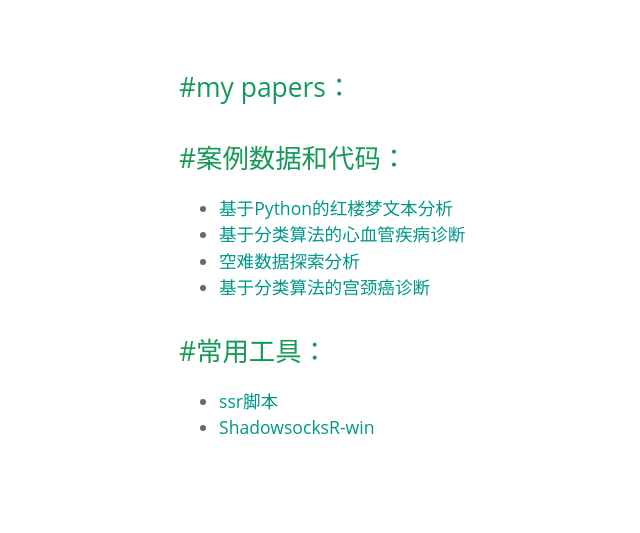
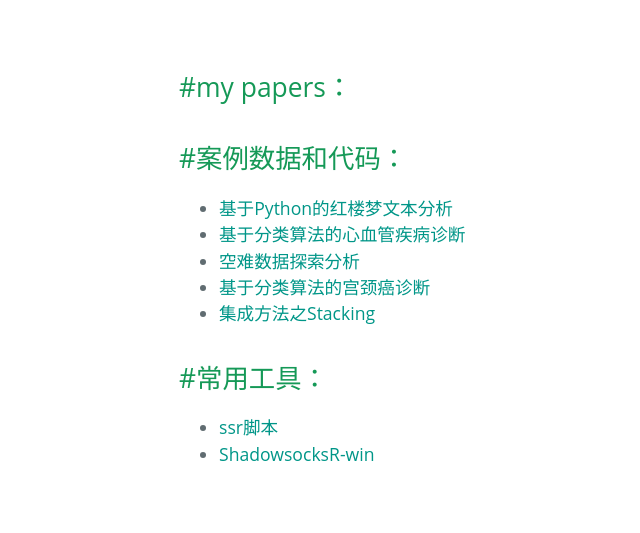
Before and after one commit to whiterr/whiterr.github.io, a Jekyll site: the page built from pages/download.md, in a window 1280 px wide. Shown: the part 373-906 px from the top of the page, without its empty margins (45-685 px from the left). Built offline with Jekyll 4.4.1, drawn with Linux system fonts in a browser that asks for light colours; some web fonts are replaced.

Commit message:
add code

```diff
--- a/pages/download.md
+++ b/pages/download.md
@@ -13,6 +13,7 @@ tagline: 资源下载
 + [基于分类算法的心血管疾病诊断](/download/基于分类算法的心血管疾病诊断.rar)
 + [空难数据探索分析](/download/空难数据探索分析.rar)
 + [基于分类算法的宫颈癌诊断](/download/基于分类算法的宫颈癌诊断.zip)
++ [集成方法之Stacking](/download/集成方法之Stacking数据代码.zip)
 
 
 ## #常用工具：
```
Also changed, not shown: 3 other files.
